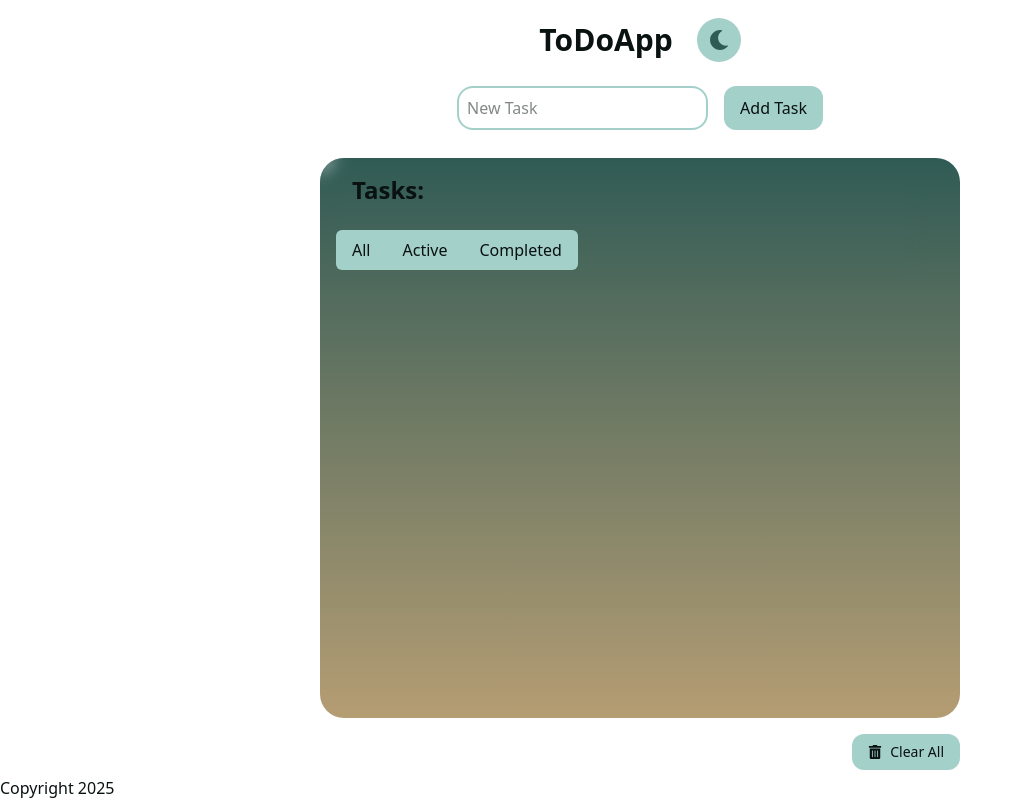
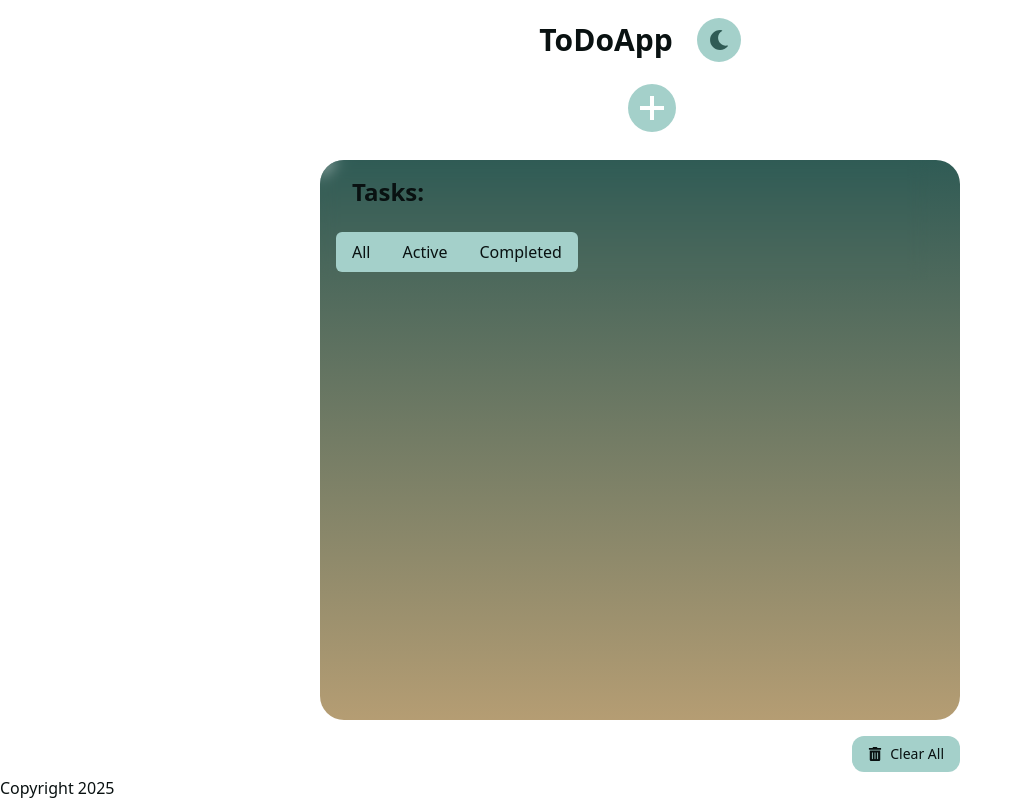
Before and after one commit to HyoteiCrown/ToDoApp, a React (Vite) app: page / in a window 1280 px wide. Shown: the whole page, without its empty margins (0-1022 px from the left). Built offline with nearby package versions, Linux system fonts and the light colour scheme.

Commit message:
Tried to seperate logic and visualisation on AddTask button by creating another components. Added new visual and custom button for AddTask.

```diff
--- /dev/null
+++ b/src/components/AcceptButton.jsx
@@ -0,0 +1,53 @@
+import PropTypes from "prop-types";
+import useTodoStore from "../store/todoStore";
+import useThemeStore from "../store/themeStore";
+
+
+export default function AcceptButton({ onClick }) {
+  const { isInputActive, isMoving, isActive } = useTodoStore();
+  const { isDarkMode } = useThemeStore();
+
+
+  return (
+    <button
+      onClick={onClick}
+      className={`relative rounded-full
+                before:-translate-x-full
+        ${
+          isInputActive
+            ? "w-12 h-12 ml-[-2rem] mr-10"
+            : "opacity-0 pointer-events-none"
+        }
+        ${
+          isDarkMode
+            ? "text-tcolor-dark bg-secondary-dark"
+            : "text-tcolor bg-secondary"
+        }
+        ${
+          isDarkMode
+            ? `hover:bg-gradient-to-br from-primary-dark to-accent-dark ease-in-out hover:scale-110 transition-transform duration-300 `
+            : `hover:bg-gradient-to-br from-primary to-accent scale-110 transition-transform duration-300`
+        }
+        ${
+          isMoving
+            ? "translate-x-10 transition-transform duration-500 ease"
+            : "translate-x-0 transition-transform duration-300"
+        }`}
+    >
+      <span
+        className={`absolute left-4/10 top-2/5 w-1 h-3  bg-tcolor-dark transform -translate-x-1/2 rotate-45 -translate-y-1/2 transition-all duration-300 ${
+          isActive ? "rotate-[-45deg] translate-y-1/4" : "rotate-45"
+        }`}
+      ></span>
+
+      <span
+        className={`absolute top-2/5 right-1/3 w-1 h-5 bg-tcolor-dark transform -translate-x-1/2 rotate-[-45deg] -translate-y-1/2 transition-all duration-300 ${ isActive ? "rotate-[45deg] -translate-y-1/4" : "-rotate-45"
+        }`}
+      ></span>
+    </button>
+  );
+}
+AcceptButton.propTypes = {
+  onClick: PropTypes.func.isRequired,
+  isInputActive: PropTypes.bool.isRequired,
+};
--- a/src/components/AddTask.jsx
+++ b/src/components/AddTask.jsx
@@ -1,18 +1,25 @@
 import { useState } from 'react';
+import InputField from './InputField';
+import AcceptButton from './AcceptButton';
 import ButtonMain from './ButtonMain';
-import '../index.css';
 import useTodoStore from '../store/todoStore';
-import useThemeStore from '../store/themeStore';
-import { getThemeClasses } from '../utils/themeUtils';
+
+
 
 function AddTask() {
-  const { isDarkMode } = useThemeStore();
-  const theme = getThemeClasses(isDarkMode);
   const [newTodo, setNewTodo] = useState("");
-  const addTodo = useTodoStore((state)=> state.addTodo);
+  const addTodo = useTodoStore((state) => state.addTodo);
+  const { isActive, setIsMoving, setIsActive, setIsInputActive } = useTodoStore();
 
-  const handleAddTodo =() =>{
-    if (newTodo.trim() === ""){
+
+  function handleClick(){
+    setIsActive(!isActive);
+    setIsMoving((prev) => !prev);
+    setIsInputActive((prev) => !prev);
+  }
+
+  const handleAddTodo = () => {
+    if (newTodo.trim() === "") {
       alert("You can't add an empty task");
       return;
     }
@@ -23,23 +30,25 @@ function AddTask() {
     };
     addTodo(todo);
     setNewTodo("");
+  };
+
+  function closeTodo(){
+    setNewTodo('');
+    setIsActive(false);
+    setIsMoving(false);
+    setIsInputActive(false);
   }
 
   return (
-    <section className="flex gap-3">
-      <div className="flex gap-4">
-        <input
+    <section className="flex items-center gap-2 justify-center">
+      <div className="flex gap-3">
+        <InputField
           value={newTodo}
           onChange={(e) => setNewTodo(e.target.value)}
-          className={`p-2 border-2 rounded-2xl transition-colors duration-150
-            ${theme.bg} ${theme.text}
-            ${isDarkMode ? 'border-secondary-dark' : 'border-secondary'}
-            focus:scale-110
-          `}
           placeholder="New Task"
-          type="text"
         />
-        <ButtonMain onClick={handleAddTodo}>Add Task</ButtonMain>
+        <AcceptButton onClick={handleAddTodo} />
+        <ButtonMain onClick={isActive ? closeTodo : handleClick}></ButtonMain>
       </div>
     </section>
   );
--- a/src/components/ButtonMain.jsx
+++ b/src/components/ButtonMain.jsx
@@ -1,33 +1,52 @@
-import PropTypes from "prop-types";
-import useThemeStore from "../store/themeStore";
 
-const ButtonMain = ({ children, onClick }) => {
-  const { isDarkMode } = useThemeStore();
+import PropTypes from 'prop-types';
+import useTodoStore  from '../store/todoStore';
+import useThemeStore from '../store/themeStore';
+
+const ButtonMain = ({ onClick }) => {
+  const { isActive, isMoving } = useTodoStore();
+  const {isDarkMode} = useThemeStore();
+
   return (
-    <button
-      className={`px-4 py-2 border-none rounded-xl relative overflow-hidden transition-all duration-200
-                ${
-                  isDarkMode
-                    ? "text-tcolor-dark bg-secondary-dark"
-                    : "text-tcolor bg-secondary"
-                }
-                before:absolute before:inset-0 before:transition-transform before:duration-300
-                before:-translate-x-full hover:before:translate-x-0
-                hover:-translate-y-0.5
-                ${isDarkMode ? "before:bg-accent/80" : "before:bg-accent/60"}
-            `}
-      onClick={onClick}
-    >
-      <span className="relative z-10 inline-flex items-center gap-2">
-        {children}
-      </span>
-    </button>
+    <div>
+      <button
+        onClick={onClick}
+        className={`
+          w-12 h-12 ${isDarkMode ? `bg-primary hover:bg-gradient-to-tr from-primary-dark to-accent-dark transition-colors duration-500 `  : `bg-primary-dark hover:bg-gradient-to-tr from-primary to-accent transition-colors duration-500 `} rounded-full text-white flex items-center justify-center relative group hover:bg-gradient-to-tr from-primary-dark to-accent-dark transition-colors duration-500 hover:scale-110 ${isMoving ? "translate-x-4 transition-transform  duration-500 ease bg-red-500 group-hover:bg-gradient-to-tr from-red-500 to-accent" : "translate-x-0 transition-transform duration-500"}`}
+      >
+        <span
+          className={`
+    absolute
+    w-1
+    h-6
+    bg-white
+    transition-transform
+    duration-300
+    ${isActive ? "rotate-45" : "rotate-0"}
+   `}
+        ></span>
+        <span
+          className={`
+      absolute
+      w-1
+      h-6
+      bg-white
+      transition-transform
+      duration-300
+      ${isActive ? "rotate-[-45deg]" : "rotate-90"}
+      `}
+        ></span>
+      </button>
+    </div>
   );
 };
-
 ButtonMain.propTypes = {
   children: PropTypes.node.isRequired,
   onClick: PropTypes.func.isRequired,
-};
-
+  isInputActive: PropTypes.bool.isRequired,
+  isActive: PropTypes.bool.isRequired,
+  closeTodo: PropTypes.func.isRequired,
+  handleClick: PropTypes.func.isRequired,
+  isMoving: PropTypes.bool.isRequired
+  };
 export default ButtonMain;
--- /dev/null
+++ b/src/components/InputField.jsx
@@ -0,0 +1,42 @@
+
+import PropTypes from 'prop-types'
+import useTodoStore from '../store/todoStore';
+import useThemeStore from '../store/themeStore';
+import {getThemeClasses } from '../utils/themeUtils';
+
+const InputField = ({ value, onChange,placeholder }) => {
+    const {isInputActive} = useTodoStore();
+    const {isDarkMode } = useThemeStore();
+    const theme = getThemeClasses(isDarkMode);
+  return (
+    <div
+        className={`transition-opacity duration-500 transform ${isInputActive ? "opacity-100 translate-x-0" : "opacity-0 translate-x-10"} ${isInputActive ? "visible" : "invisible"}`}
+      >
+        {isInputActive && (
+          <input
+            type="text"
+            value={value}
+            onChange={onChange}
+            placeholder={placeholder}
+            className={`p-2 w-2xs border-2 rounded-2xl transition-colors duration-150
+                ${theme.bg} ${theme.text}
+                ${isDarkMode ? 'border-secondary-dark' : 'border-secondary'}
+                focus:scale-110
+              `}
+          />
+        )}
+      </div>
+  );
+};
+
+InputField.propTypes = {
+  value: PropTypes.string.isRequired,
+  onChange: PropTypes.func.isRequired,
+  placeholder: PropTypes.string.isRequired,
+  isInputActive: PropTypes.bool.isRequired
+};
+
+
+
+
+export default InputField;
--- a/src/store/todoStore.js
+++ b/src/store/todoStore.js
@@ -2,6 +2,12 @@ import { create } from "zustand";
 
 const useTodoStore = create((set) => ({
   todos: JSON.parse(localStorage.getItem("todos")) || [],
+  isMoving: false,
+  setIsMoving: (isMoving) => set({ isMoving }),
+  isActive: false,
+  setIsActive: (isActive) => set({ isActive }),
+  isInputActive: false,
+  setIsInputActive: (isInputActive) => set({ isInputActive }),
   addTodo: (todo) =>
     set((state) => {
       const newTodos = [...state.todos, todo];
```
